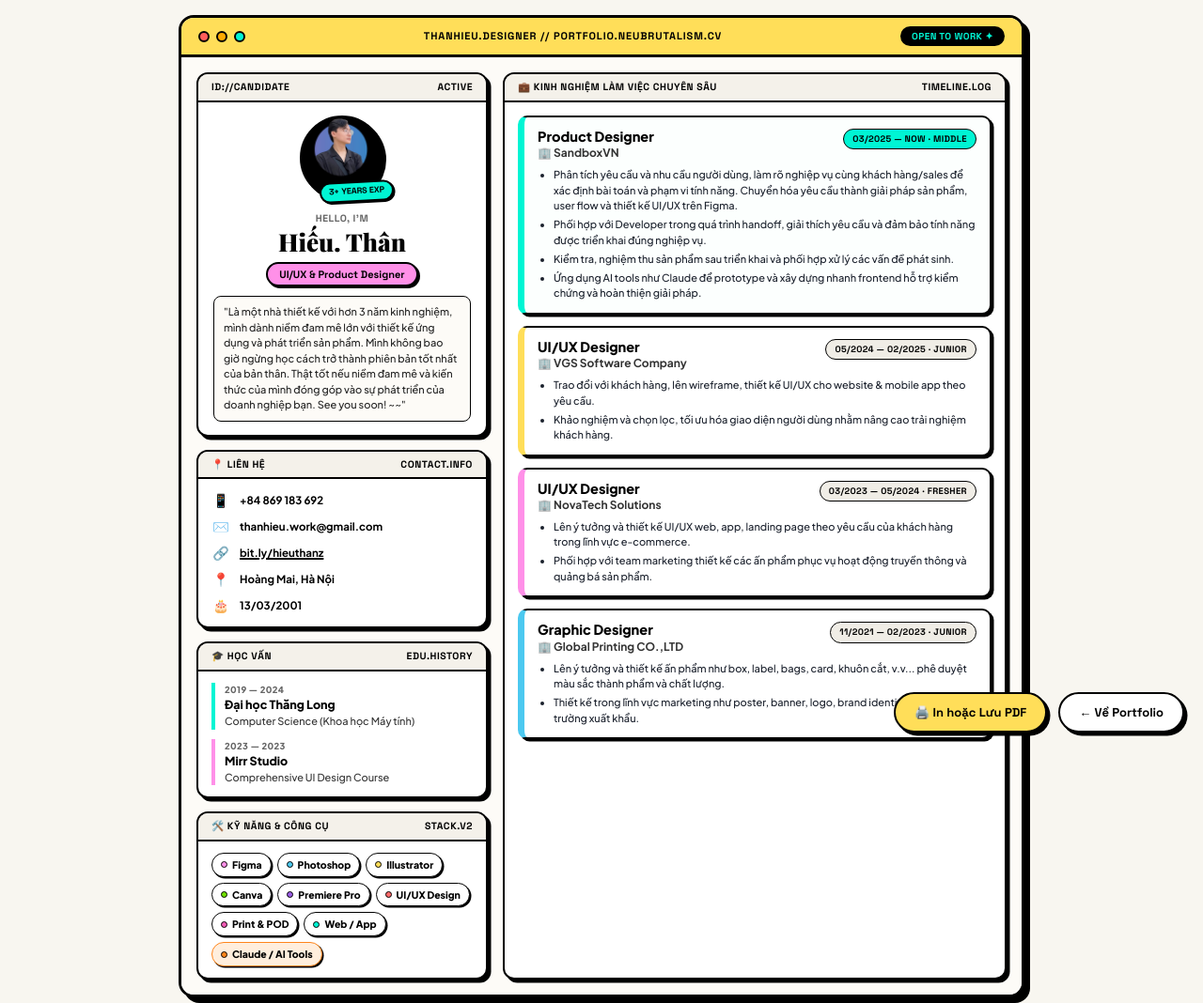
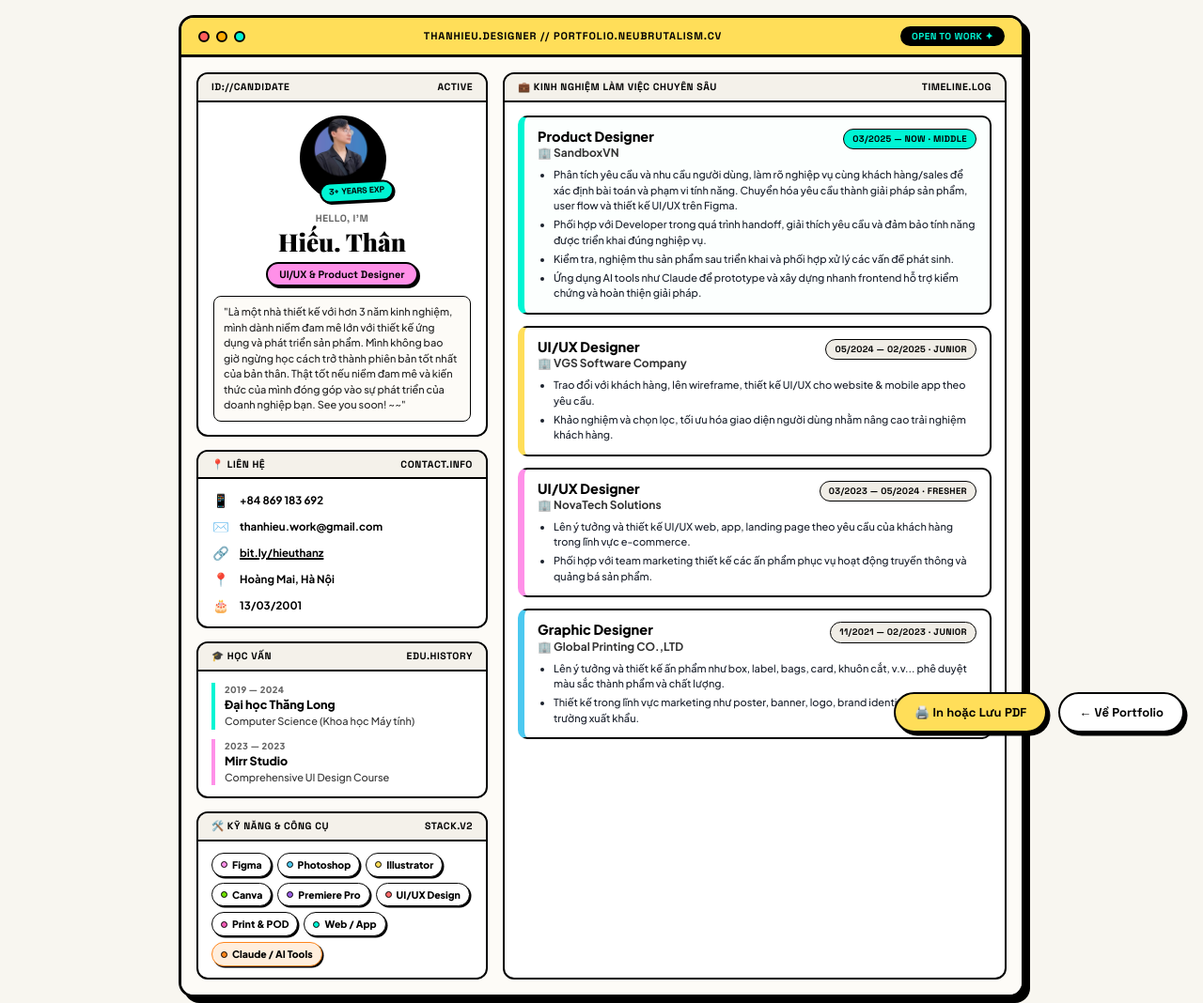
Before and after one commit to Kagerzzz/Portfolio, a website: page cv-export.html in a window 1280 px wide. Shown: the whole page at 94% size. Drawn offline with nearby package versions, Linux system fonts and the light colour scheme.

Commit message:
style: remove box-shadow from card-neo and job-entry current in CV PDF export

```diff
--- a/cv-export.html
+++ b/cv-export.html
@@ -102,7 +102,7 @@
       background: #FFFFFF;
       border: 2.5px solid #000000;
       border-radius: 12px;
-      box-shadow: 3.5px 3.5px 0px #000000;
+      box-shadow: none;
       margin-bottom: 14px;
       overflow: hidden;
     }
@@ -324,12 +324,13 @@
       border: 2px solid #000000;
       border-radius: 10px;
       padding: 12px 14px;
-      box-shadow: 2.5px 2.5px 0px #000000;
+      box-shadow: none;
     }
 
     .job-entry.current {
       border-left: 7px solid #00F5D4;
       background: #FCFFFE;
+      box-shadow: none;
     }
     .job-entry.vgs { border-left: 7px solid #FFDE59; }
     .job-entry.novatech { border-left: 7px solid #FF90E8; }
```
Also changed, not shown: assets/cv_preview.png, 2 other files.
